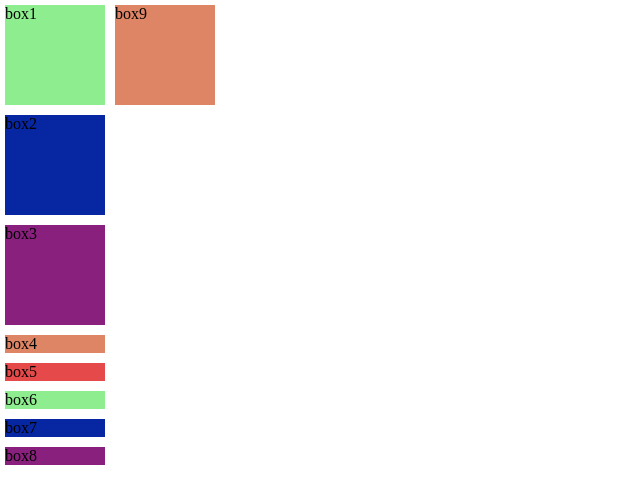
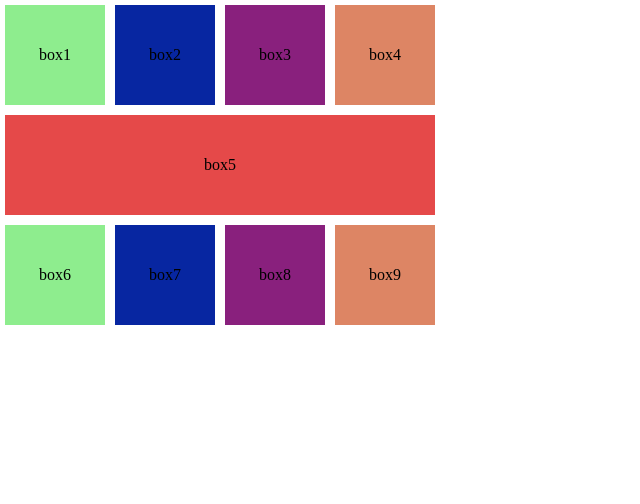
Before and after one commit to Nelicee/DWWM, a PHP site: page / in a window 1280 px wide. Shown: the top 504 px of the page, without its empty margins (0-640 px from the left). Run offline with PHP 8.4, Linux system fonts and the light colour scheme.

Commit message:
19.03 grids

```diff
--- a/HTML-CSS/Exercices grids/Exercice grid 3/style.css
+++ b/HTML-CSS/Exercices grids/Exercice grid 3/style.css
@@ -10,32 +10,62 @@
   background-color: hsl(0, 0%, 100%);
   padding: 5px;
   display: grid;
-  grid-template: "1 2 3 4" 100px "5 5 5 5" 100px "6 7 8 9" 100px / 100px 100px 100px 100px;
+  grid-template: "a b c d" 100px "e e e e" 100px "f g h i" 100px / 100px 100px 100px 100px;
   gap: 10px;
 }
 .wrap :nth-child(1) {
-  grid-area: 1;
+  grid-area: a;
+  display: flex;
+  align-items: center;
+  justify-content: center;
 }
 .wrap :nth-child(2) {
-  grid-area: 2;
+  grid-area: b;
+  display: flex;
+  align-items: center;
+  justify-content: center;
 }
 .wrap :nth-child(3) {
-  grid-area: 3;
+  grid-area: c;
+  display: flex;
+  align-items: center;
+  justify-content: center;
 }
 .wrap :nth-child(4) {
-  grid-area: 4;
+  grid-area: d;
+  display: flex;
+  align-items: center;
+  justify-content: center;
 }
 .wrap :nth-child(5) {
-  grid-area: 5;
+  grid-area: e;
+  display: flex;
+  align-items: center;
+  justify-content: center;
 }
 .wrap :nth-child(6) {
-  grid-area: 6;
+  grid-area: f;
+  display: flex;
+  align-items: center;
+  justify-content: center;
 }
 .wrap :nth-child(7) {
-  grid-area: 7;
+  grid-area: g;
+  display: flex;
+  align-items: center;
+  justify-content: center;
 }
 .wrap :nth-child(8) {
-  grid-area: 8;
+  grid-area: h;
+  display: flex;
+  align-items: center;
+  justify-content: center;
+}
+.wrap :nth-child(9) {
+  grid-area: i;
+  display: flex;
+  align-items: center;
+  justify-content: center;
 }
 .wrap :nth-child(1),
 .wrap :nth-child(6) {
@@ -55,5 +85,5 @@
 }
 .wrap :nth-child(5) {
   background-color: #e54949;
-  grid-area: 5;
+  grid-area: e;
 }
--- a/HTML-CSS/Exercices grids/Exercice grid 3/style.less
+++ b/HTML-CSS/Exercices grids/Exercice grid 3/style.less
@@ -3,8 +3,6 @@
   margin: 0;
   padding: 0;
 }
-
-
 
 .main {
   background-color: black;
@@ -15,9 +13,9 @@
   padding: 5px;
   display: grid;
   grid-template:
-    "1 2 3 4" 100px
-    "5 5 5 5" 100px
-    "6 7 8 9" 100px / 100px 100px 100px 100px;
+    "a b c d" 100px
+    "e e e e" 100px
+    "f g h i" 100px / 100px 100px 100px 100px;
 
   gap: 10px;
   //   div {
@@ -28,30 +26,63 @@
   //   }
 
   :nth-child(1) {
-    grid-area: 1;
+    grid-area: a;
+    display: flex;
+    align-items: center;
+    justify-content: center;
   }
   :nth-child(2) {
-    grid-area: 2;
+    grid-area: b;
+    display: flex;
+    align-items: center;
+    justify-content: center;
   }
   :nth-child(3) {
-    grid-area: 3;
+    grid-area: c;
+    display: flex;
+    align-items: center;
+    justify-content: center;
   }
   :nth-child(4) {
-    grid-area: 4;
+    grid-area: d;
+    display: flex;
+    align-items: center;
+    justify-content: center;
   }
   :nth-child(5) {
-    grid-area: 5;
+    grid-area: e;
+    display: flex;
+    align-items: center;
+    justify-content: center;
   }
 
   :nth-child(6) {
-    grid-area: 6;
+    grid-area: f;
+    display: flex;
+    align-items: center;
+    justify-content: center;
   }
   :nth-child(7) {
-    grid-area: 7;
+    grid-area: g;
+    display: flex;
+    align-items: center;
+    justify-content: center;
   }
   :nth-child(8) {
-    grid-area: 8;
+    grid-area: h;
+    display: flex;
+    align-items: center;
+    justify-content: center;
   }
+
+  :nth-child(9) {
+    grid-area: i;
+    display: flex;
+    align-items: center;
+    justify-content: center;
+  }
+
+
 
   :nth-child(1),
   :nth-child(6) {
@@ -75,6 +106,6 @@
 
   :nth-child(5) {
     background-color: rgb(229, 73, 73);
-    grid-area: 5;
+    grid-area: e;
   }
 }
```
Also changed, not shown: HTML-CSS/Exercices grids/Exercice grid 3 sans le less/index.html (+9 -9 lines), HTML-CSS/Exercices grids/Exercice grid 3 sans le less/style.css (+11 -0 lines). Lines whose indentation alone changed are shown as unchanged.
